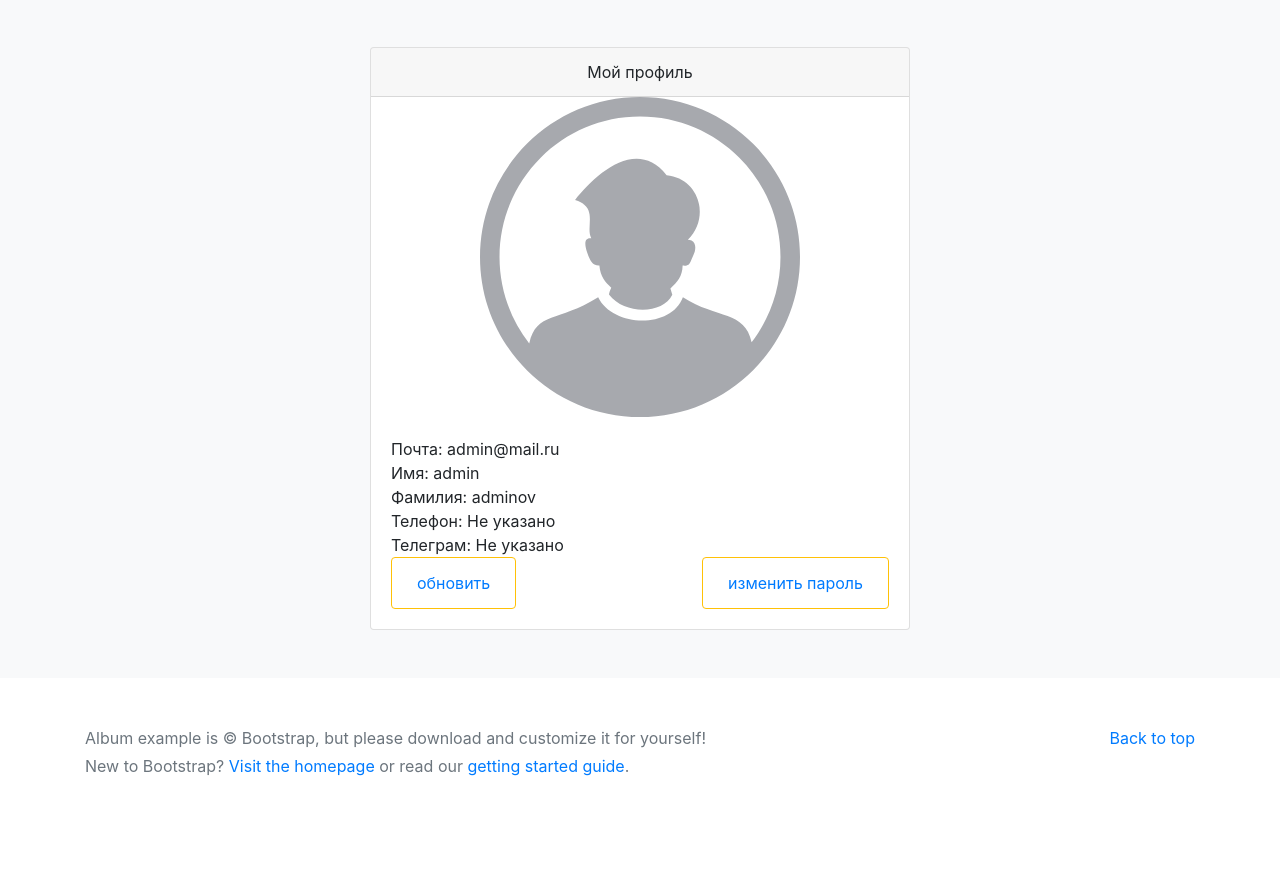
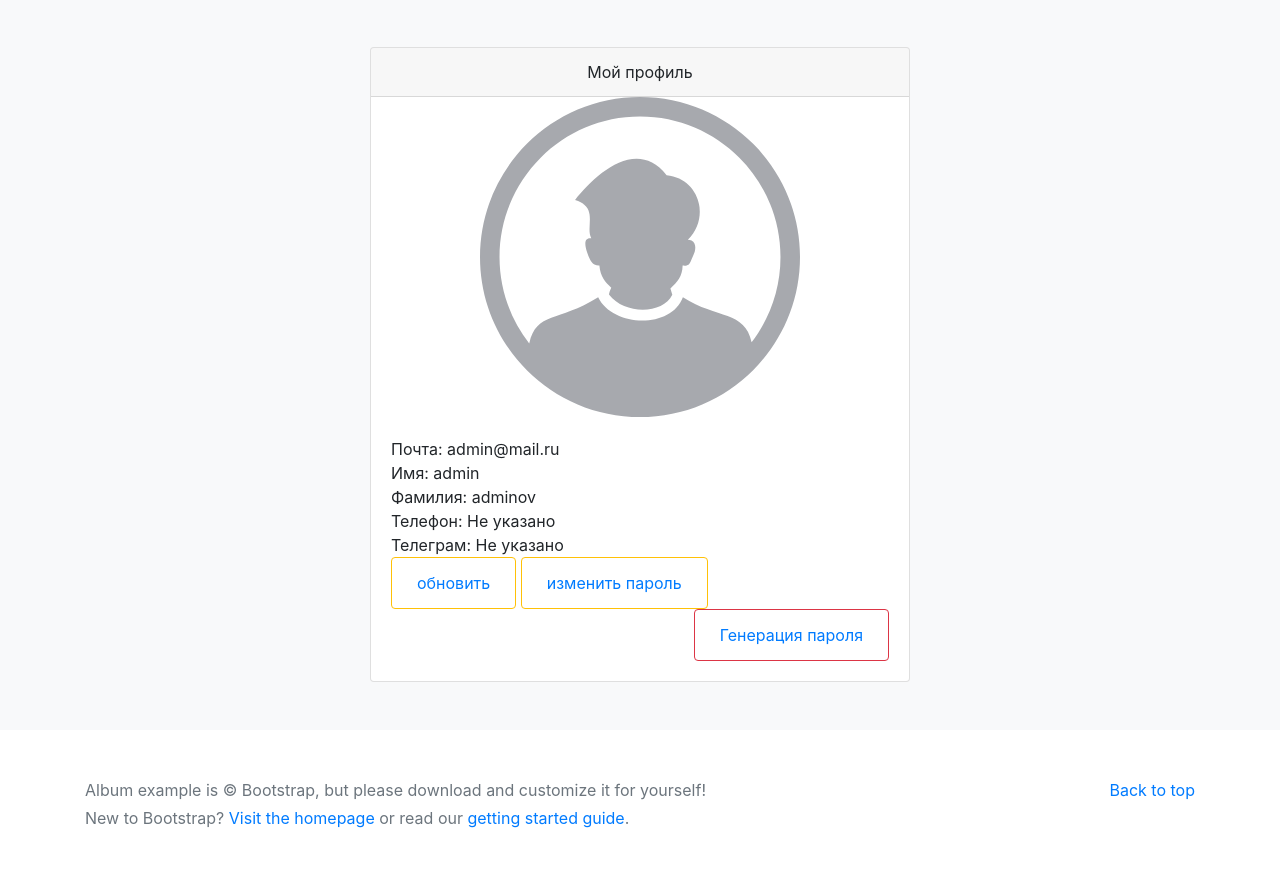
Before and after one commit to Rolllab/DogsProject, a Django app: page /users/profile/ in a window 1280 px wide. Shown: the part 305-1187 px from the top of the page. Before the commit the page ends 1081 px from the top, so only its background shows below. Run offline with Django 5.2, Linux system fonts and the light colour scheme; a user stored in the database is signed in; parts of the project's set-up code (start-up, migrations or seed data) failed here and were passed over; some libraries are stand-ins or nearby versions.

Commit message:
1) Реализована отправка уведомительного письма при регистрации; 2) Реализована возможность сброса паролья пользователя.

```diff
--- a/users/templates/users/user_profile_read_only.html
+++ b/users/templates/users/user_profile_read_only.html
@@ -16,8 +16,11 @@
                 <button class="btn btn-outline-warning">
                     <a class="btn btn-link" href="{% url 'users:user_update' %}">обновить</a>
                 </button>
-                <button class="btn btn-outline-warning float-right">
+                <button class="btn btn-outline-warning">
                     <a class="btn btn-link" href="{% url 'users:user_change_password' %}">изменить пароль</a>
+                </button>
+                <button class="btn btn-outline-danger float-right">
+                    <a class="btn btn-link" href="{% url 'users:user_generate_new_password' %}">Генерация пароля</a>
                 </button>
             </div>
         </div>
--- a/users/urls.py
+++ b/users/urls.py
@@ -2,7 +2,7 @@ from django.urls import path
 
 from users.apps import UsersConfig
 from users.views import user_register_view, user_login_view, user_profile_view, user_logout_view, user_update_view, \
-    user_change_password_view
+    user_change_password_view, user_generate_new_password_view
 
 app_name = UsersConfig.name
 
@@ -13,4 +13,5 @@ urlpatterns = [
     path('profile/', user_profile_view, name='user_profile'),
     path('update/', user_update_view, name='user_update'),
     path('change_password/', user_change_password_view, name='user_change_password'),
+    path('profile/genpassword/', user_generate_new_password_view, name='user_generate_new_password')
 ]
--- a/users/views.py
+++ b/users/views.py
@@ -1,3 +1,6 @@
+import random
+import string
+
 from django.shortcuts import render, reverse, redirect
 from django.http import HttpResponseRedirect, HttpResponse
 from django.contrib.auth import authenticate, login, logout, update_session_auth_hash
@@ -5,6 +8,7 @@ from django.contrib.auth.decorators import login_required
 from django.contrib import messages
 
 from users.forms import UserRegisterForm, UserLoginForm, UserUpdateForm, UserPasswordChangeForm
+from users.services import send_register_email, send_new_password
 
 
 def user_register_view(request):
@@ -14,6 +18,7 @@ def user_register_view(request):
             new_user = form.save()
             new_user.set_password(form.cleaned_data['password'])
             new_user.save()
+            send_register_email(new_user.email)
             return HttpResponseRedirect(reverse('users:user_login'))
 
     form = UserRegisterForm()
@@ -92,3 +97,12 @@ def user_change_password_view(request):
 def user_logout_view(request):
     logout(request)
     return redirect('dogs:index')
+
+
+@login_required
+def user_generate_new_password_view(request):
+    new_password = ''.join(random.sample((string.ascii_letters  + string.digits), 12))
+    request.user.set_password(new_password)
+    request.user.save()
+    send_new_password(request.user.email, new_password)
+    return redirect(reverse('dogs:index'))
```
